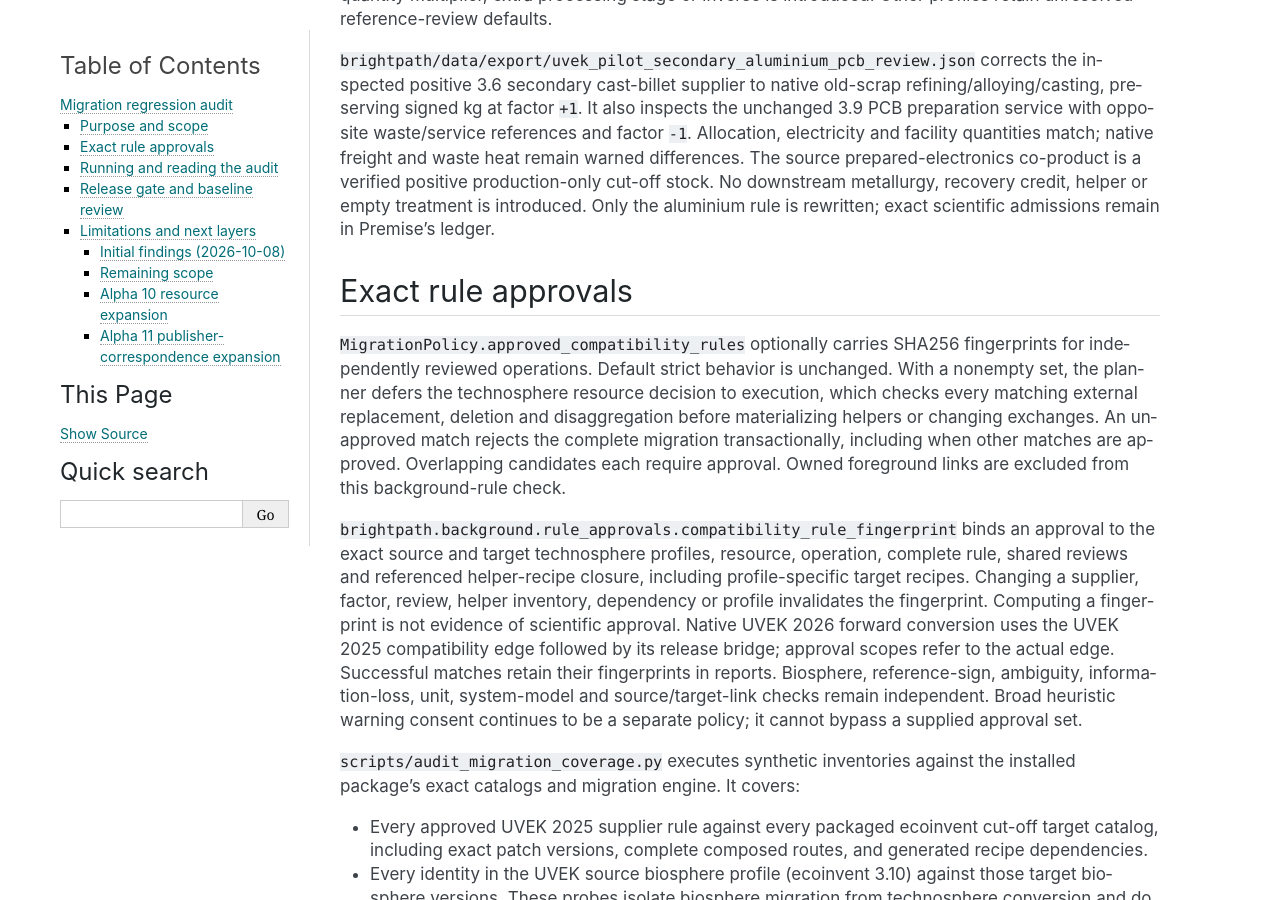
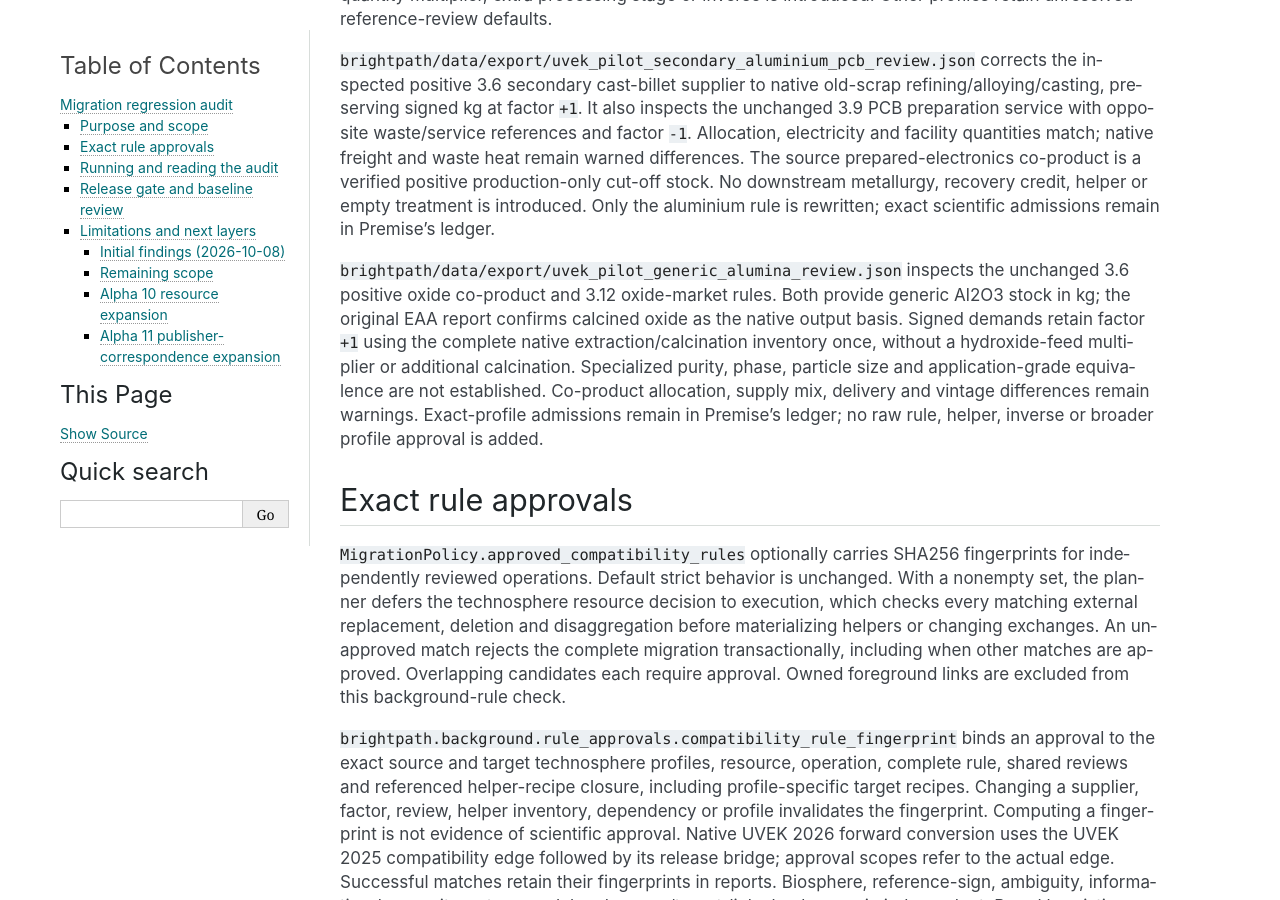
Before and after one commit to romainsacchi/brightpath, a Sphinx documentation site: the page built from docs/migration-audit.rst, in a window 1280 px wide and 900 px high, scrolled down 3675 px. Built offline with Sphinx 7.4.7, drawn with Linux system fonts in a browser that asks for light colours; pages that are not in the unit, such as notebooks, are missing from menus.

Commit message:
Record inspected generic alumina supply bases

```diff
--- a/docs/migration-audit.rst
+++ b/docs/migration-audit.rst
@@ -190,6 +190,17 @@ differences. The source prepared-electronics co-product is a verified positive
 production-only cut-off stock. No downstream metallurgy, recovery credit,
 helper or empty treatment is introduced. Only the aluminium rule is rewritten;
 exact scientific admissions remain in Premise's ledger.
+
+``brightpath/data/export/uvek_pilot_generic_alumina_review.json`` inspects
+the unchanged 3.6 positive oxide co-product and 3.12 oxide-market rules.
+Both provide generic Al2O3 stock in kg; the original EAA report confirms
+calcined oxide as the native output basis. Signed demands retain factor
+``+1`` using the complete native extraction/calcination inventory once,
+without a hydroxide-feed multiplier or additional calcination. Specialized
+purity, phase, particle size and application-grade equivalence are not
+established. Co-product allocation, supply mix, delivery and vintage
+differences remain warnings. Exact-profile admissions remain in Premise's
+ledger; no raw rule, helper, inverse or broader profile approval is added.
 
 Exact rule approvals
 --------------------
```
Also changed, not shown: 1 other file.
